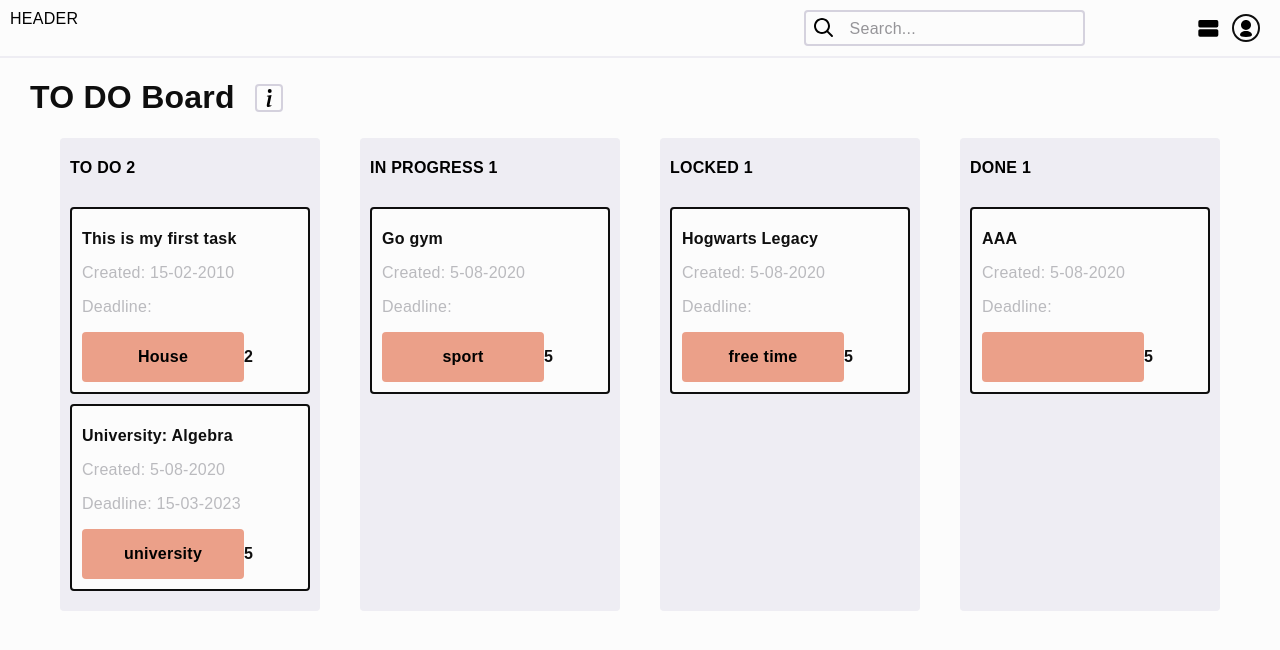
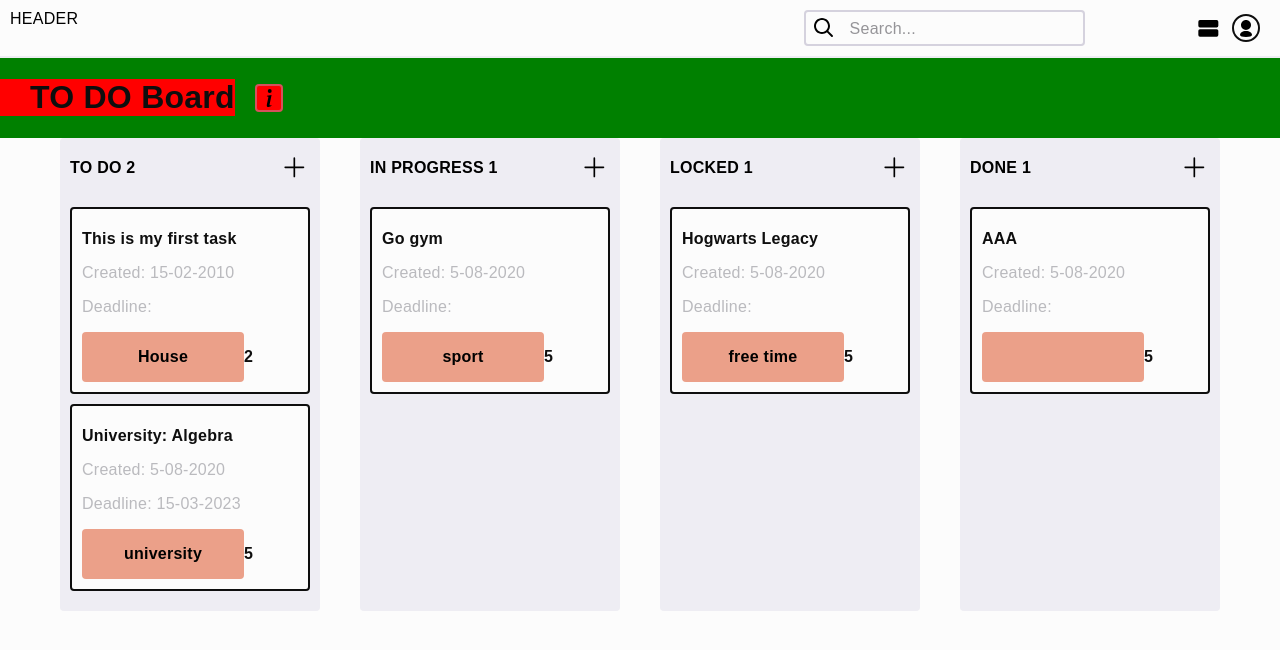
Before and after one commit to Saldanesman/todo-board, a React (Create React App) app: page / in a window 1280 px wide. Shown: the top 650 px of the page. Built offline with nearby package versions, Linux system fonts and the light colour scheme; a web font is replaced by a local one.

Commit message:
Add buttons

```diff
--- /dev/null
+++ b/src/app/common/DialogTaskCard/DialogTaskCard.jsx
@@ -0,0 +1,14 @@
+
+import './DialogTaskCard.scss';
+
+
+const DialogTaskCard = () => {
+
+	return (
+		<div className={'tb-c-dialog-task-card'}>
+      Dialog
+    </div>
+	);
+};
+
+export default DialogTaskCard;
--- /dev/null
+++ b/src/app/common/DialogTaskCard/DialogTaskCard.scss
@@ -0,0 +1,10 @@
+@import '../../../assets/settings/main.scss';
+
+.tb-c-dialog-task-card {
+  @include padding(0);
+  @extend .letterSpacing;
+  @extend .fontType;
+  width: 60em;
+  height: 20em;
+  z-index: 100;
+}
--- a/src/app/layout/Header/Header.jsx
+++ b/src/app/layout/Header/Header.jsx
@@ -10,7 +10,7 @@ import './Header.scss';
 const Header = () => {
   const [isSelected, setIsSelected] = useState(false);
 
-  const toggleIcon =() => {
+  const toggleIcon = () => {
     setIsSelected(!isSelected);
   };
 
--- a/src/app/pages/Home/todoBoard/Dashboard/Dashboard.jsx
+++ b/src/app/pages/Home/todoBoard/Dashboard/Dashboard.jsx
@@ -1,8 +1,10 @@
-import { useEffect, useState } from 'react';
+import React, { useEffect, useState } from 'react';
 import {ReactComponent as Info} from '../../../../../assets/images/info.svg';
+import {ReactComponent as Add} from '../../../../../assets/images/add.svg';
 import Task from '../Task/Task';
 import './Dashboard.scss';
 import listMock from './tasksMock';
+import DialogTaskCard from '../../../../common/DialogTaskCard/DialogTaskCard';
 
 const Dashboard = () => {
 
@@ -13,6 +15,8 @@ const Dashboard = () => {
   const [locked, setLocked] = useState([]);
   const [done, setDone] = useState([]);
   const [title, setTitle] = useState('TO DO Board');
+  // const [showAddButton, setShowAddButton] = useState(false);
+  // const [isDialogOpen, setIsDialogOpen] = useState(false);
 
 	useEffect(() => {
 		setTodo(listMock.todo);
@@ -26,8 +30,12 @@ const Dashboard = () => {
     else setTitle('To do Board');
   };
 
+  // const openDialog = () => {
+  //   setIsDialogOpen(true);
+  // }
 
 	return (
+    <>
       <div className={'tb-c-dashboard'}>
         <div className={'tb-c-dashboard__header'}>
           <h1 className={'tb-c-dashboard__header__title'}> {title} </h1>
@@ -35,7 +43,12 @@ const Dashboard = () => {
         </div>
         <div className={'tb-c-dashboard__columns'}>
           <div className={'tb-c-dashboard__columns__column'}>
-          <h1 className={'tb-c-dashboard__columns__column__title'}> To do {todo.length}</h1>
+            <div className={'tb-c-dashboard__columns__column__head'}>
+              <h1 className={'tb-c-dashboard__columns__column__head__title'}> To do {todo.length}</h1>
+              <button className={'tb-c-dashboard__columns__column__head__add'}>
+                <Add className={'tb-c-dashboard__columns__column__head__add__icon'} />
+              </button>
+            </div>
             <div className={'tb-c-dashboard__columns__column__card'}>
               {todo && todo.map((task) => {
                 return <Task key={task.id} taskInfo={task}/>;
@@ -43,7 +56,12 @@ const Dashboard = () => {
             </div>
           </div>
           <div className={'tb-c-dashboard__columns__column'}>
-          <h1 className={'tb-c-dashboard__columns__column__title'}> In Progress {inProgress.length}</h1>
+          <div className={'tb-c-dashboard__columns__column__head'}>
+              <h1 className={'tb-c-dashboard__columns__column__head__title'}> In Progress {inProgress.length}</h1>
+              <button className={'tb-c-dashboard__columns__column__head__add'}>
+                <Add className={'tb-c-dashboard__columns__column__head__add__icon'} />
+              </button>
+            </div>
             <div className={'tb-c-dashboard__columns__column__card'}>
               {inProgress && inProgress.map((task) => {
                 return <Task key={task.id} taskInfo={task}/>;
@@ -51,7 +69,12 @@ const Dashboard = () => {
             </div>
           </div>
           <div className={'tb-c-dashboard__columns__column'}>
-          <h1 className={'tb-c-dashboard__columns__column__title'}> Locked {locked.length}</h1>
+          <div className={'tb-c-dashboard__columns__column__head'}>
+              <h1 className={'tb-c-dashboard__columns__column__head__title'}> Locked {locked.length}</h1>
+              <button className={'tb-c-dashboard__columns__column__head__add'}>
+                <Add className={'tb-c-dashboard__columns__column__head__add__icon'} />
+              </button>
+            </div>
             <div className={'tb-c-dashboard__columns__column__card'}>
               {locked && locked.map((task) => {
                 return <Task key={task.id} taskInfo={task}/>;
@@ -59,7 +82,12 @@ const Dashboard = () => {
             </div>
           </div>
           <div className={'tb-c-dashboard__columns__column'}>
-          <h1 className={'tb-c-dashboard__columns__column__title'}> Done {done.length}</h1>
+          <div className={'tb-c-dashboard__columns__column__head'}>
+              <h1 className={'tb-c-dashboard__columns__column__head__title'}> Done {done.length}</h1>
+              <button className={'tb-c-dashboard__columns__column__head__add'}>
+                <Add className={'tb-c-dashboard__columns__column__head__add__icon'} />
+              </button>
+            </div>
             <div className={'tb-c-dashboard__columns__column__card'}>
               {done && done.map((task) => {
                 return <Task key={task.id} taskInfo={task}/>;
@@ -68,6 +96,7 @@ const Dashboard = () => {
           </div>
         </div>
       </div>
+    </>
 	);
 };
 
--- a/src/app/pages/Home/todoBoard/Dashboard/Dashboard.scss
+++ b/src/app/pages/Home/todoBoard/Dashboard/Dashboard.scss
@@ -8,20 +8,22 @@
     display: flex;
     justify-content: left;
     align-items: center;
+    background-color: green;
 
     &__title {
     @extend .fontXXL;
     @include paddingLeft(7.5);
-
+    background-color: red;
     color: $tb-black-dark;
     font-weight: bold;
     }
 
     &__info {
+      background-color: red;
       @include marginLeft(5);
       display: flex;
       justify-content: center;
-      align-items: center;
+      align-items:end;
       width: 1.5rem;
       height: 1.5rem;
       border: 2px solid $tb-border-grey;
@@ -43,6 +45,10 @@
       min-height: 100%;
       border-radius: $border-radius;
 
+      &__head {
+        display: flex;
+        align-items: center;
+
         &__title {
           @include paddingTop(2.5);
           @include paddingBottom(2.5);
@@ -50,6 +56,24 @@
           @extend .fontS;
           text-transform: uppercase;
           font-weight: bold;
+          width: 80%;
+        }
+
+        &__add {
+          @include padding(2.5);
+          display: flex;
+          justify-content: center;
+          align-items: center;
+          width: 20%;
+          border: none;
+          background-color: transparent;
+
+          &__icon {
+            cursor: pointer;
+            height: 2em;
+            width: 2em;
+          }
+        }
       }
 
       &__card{
```
Lines whose indentation alone changed are shown as unchanged.
